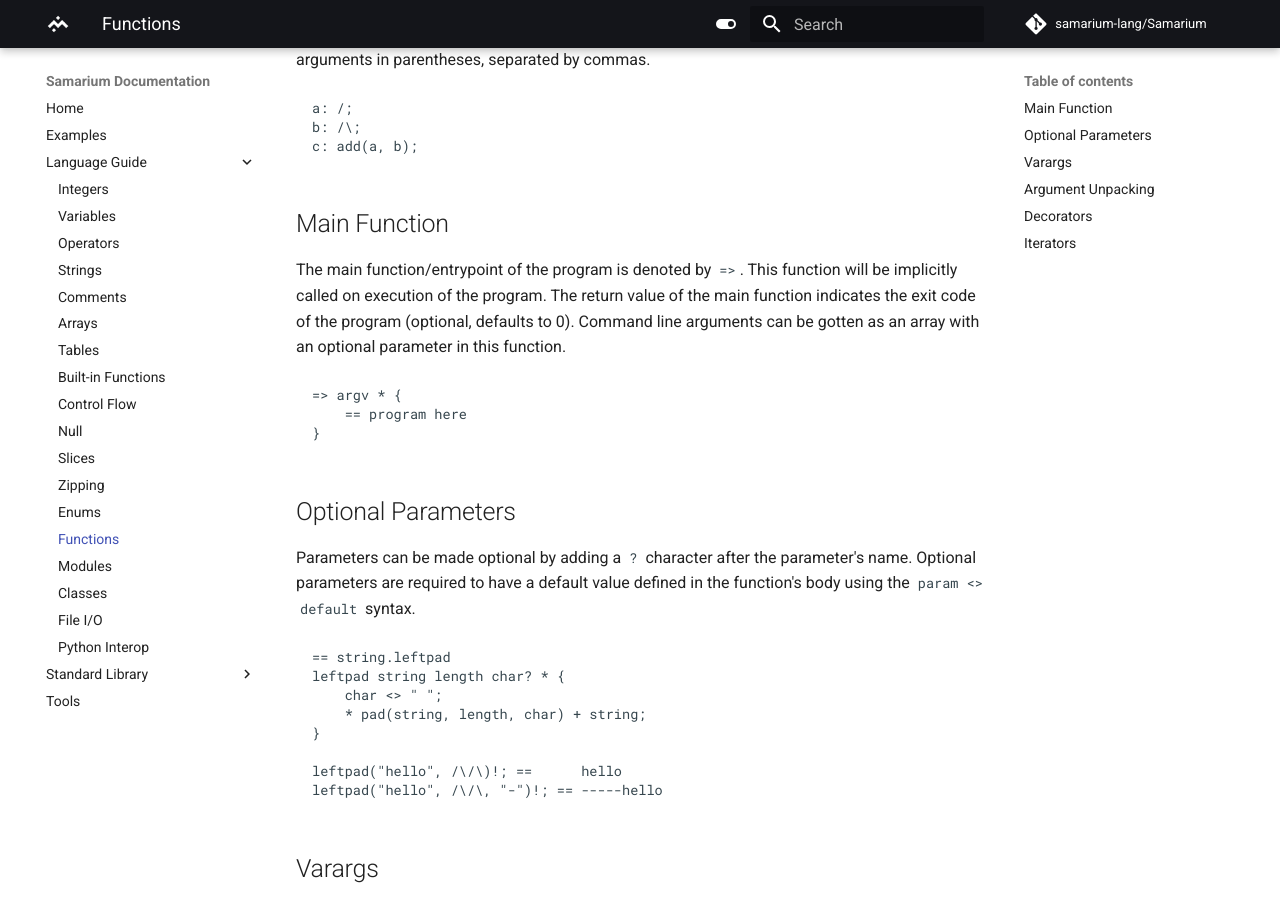
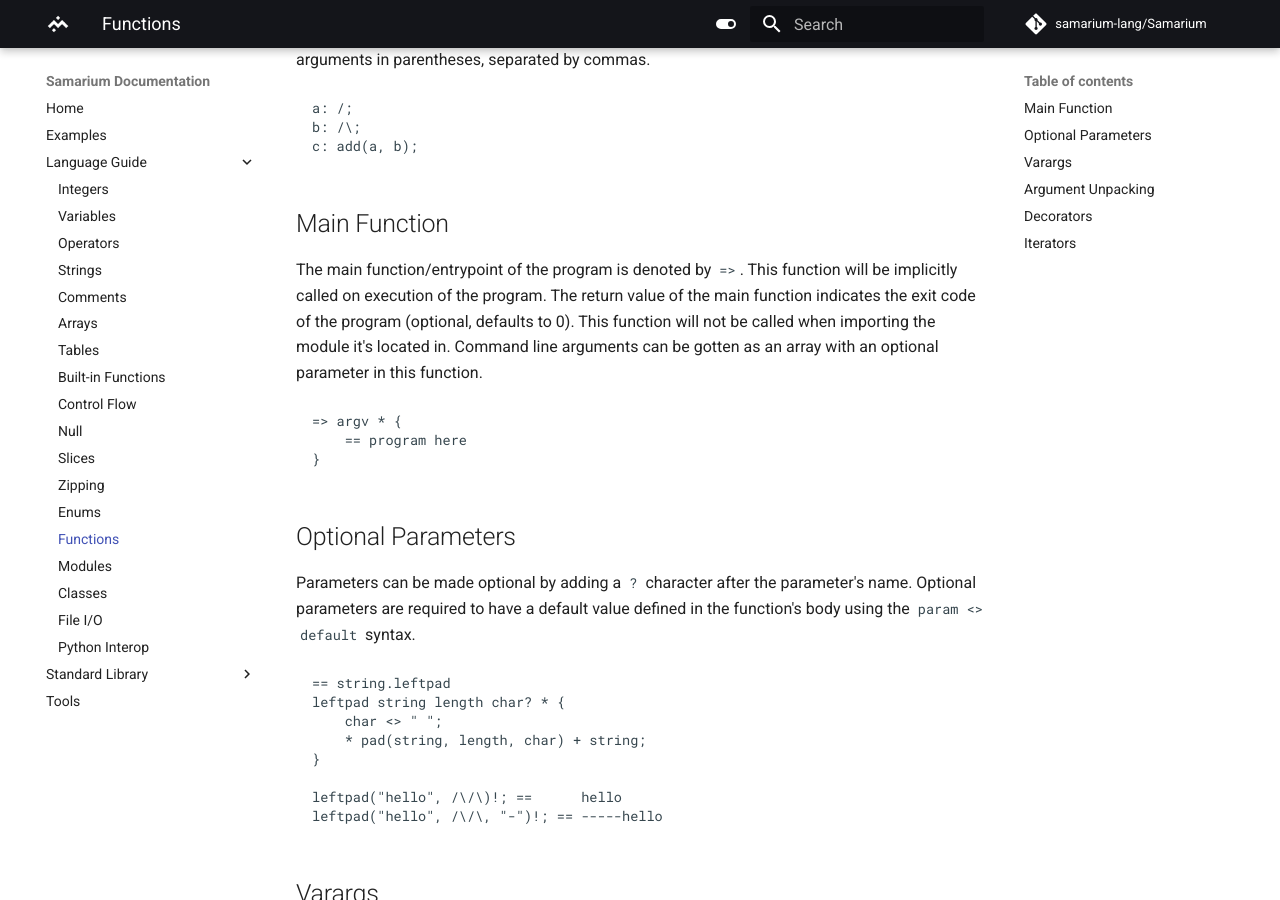
Before and after one commit to samarium-lang/Samarium, an MkDocs documentation site: the page built from docs/functions.md, in a window 1280 px wide and 900 px high, scrolled down 390 px. Built offline with MkDocs 1.6.1 and Material for MkDocs 9.7.7, drawn with Linux system fonts in a browser that asks for light colours; comment, search, counter and statistics services are not loaded.

Commit message:
(docs) Added main function import note

````diff
--- a/docs/functions.md
+++ b/docs/functions.md
@@ -29,8 +29,9 @@
 The main function/entrypoint of the program is denoted by `=>`.
 This function will be implicitly called on execution of the program.
 The return value of the main function indicates the exit code of the program
-(optional, defaults to 0). Command line arguments can be gotten
-as an array with an optional parameter in this function.
+(optional, defaults to 0). This function will not be called when importing
+the module it's located in. Command line arguments can be gotten as an array
+with an optional parameter in this function.
 
 ```sm
 => argv * {
````
